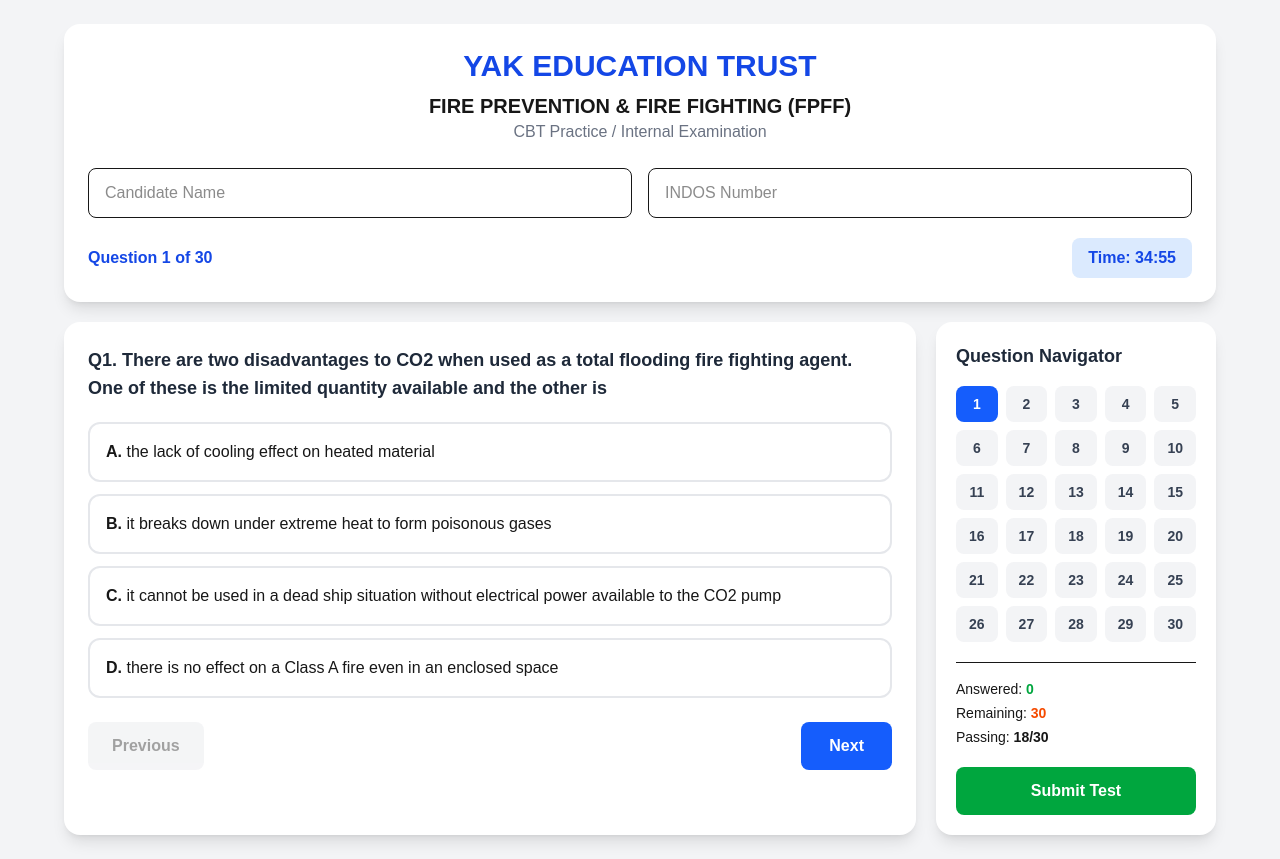
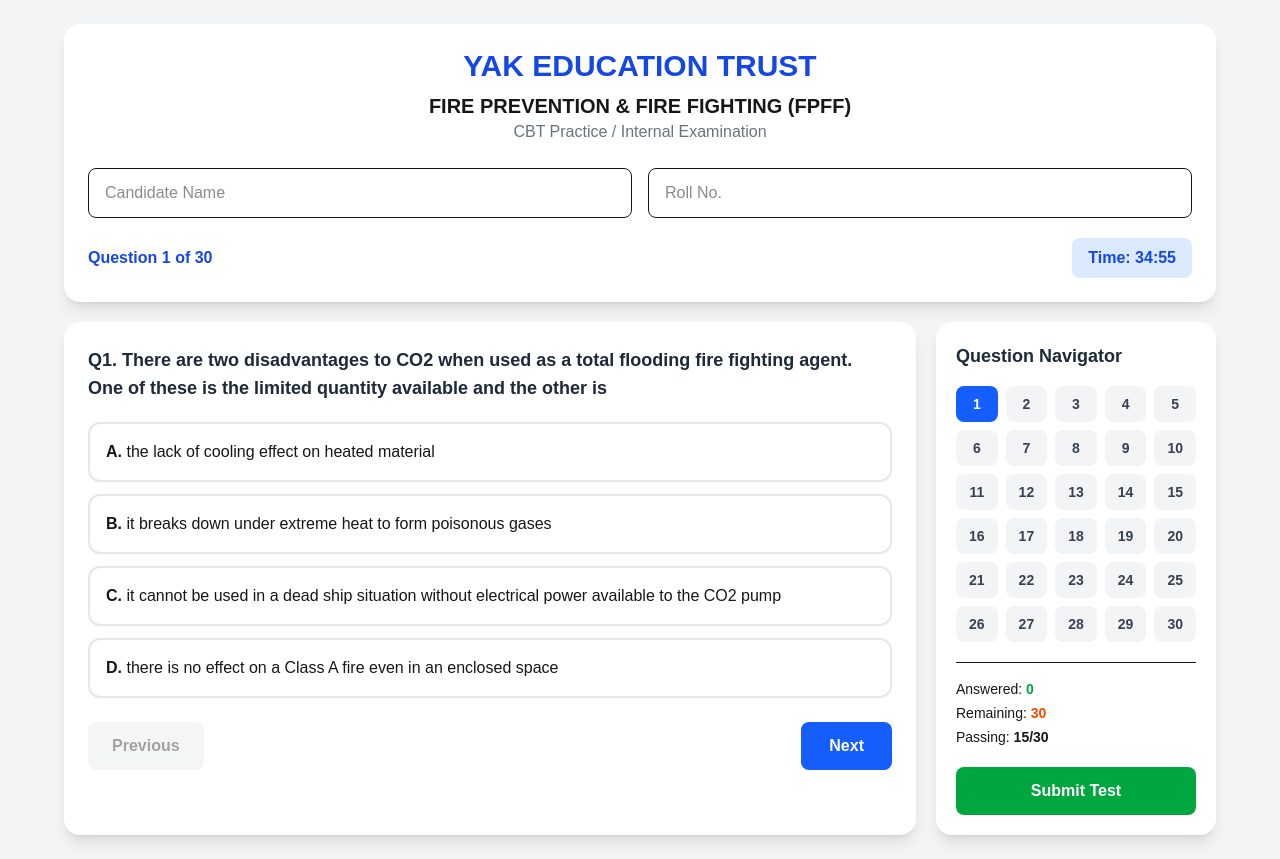
Before and after one commit to yakcbt/yak-cbt, a Next.js app: page /fpff in a window 1280 px wide. Built offline with nearby package versions, Linux system fonts and the light colour scheme; no server answers.

Commit message:
Update roll number and passing marks

```diff
--- a/app/admin/page.tsx
+++ b/app/admin/page.tsx
@@ -167,7 +167,8 @@
                 <tr>
                   <th className="p-3 text-left">Date / Time</th>
                   <th className="p-3 text-left">Candidate Name</th>
-                  <th className="p-3 text-left">INDOS / No.</th>
+<th className="p-3 text-left">Roll No.</th>
+
                   <th className="p-3 text-left">Course</th>
                   <th className="p-3 text-left">Score</th>
                   <th className="p-3 text-left">Result</th>
--- a/app/efa/page.tsx
+++ b/app/efa/page.tsx
@@ -9,7 +9,7 @@
 };
 
 const TOTAL_TIME = 30 * 60;
-const PASS_MARK = 18;
+const PASS_MARK = 15;
 
 const questions: Question[] = [
   {
@@ -316,7 +316,7 @@
   const [submitted, setSubmitted] = useState(false);
 
   const [candidateName, setCandidateName] = useState("");
-  const [indos, setIndos] = useState("");
+ const [rollNo, setRollNo] = useState("");
 
   const selectAnswer = (optionIndex: number) => {
     const updated = [...answers];
@@ -339,7 +339,7 @@
   const { error } = await supabase.from("exam_results").insert([
     {
       candidate_name: candidateName,
-      candidate_no: Number(indos),
+      candidate_no: Number(rollNo),
       course: "EFA",
       score: score,
     },
@@ -358,7 +358,7 @@
     setTimeLeft(TOTAL_TIME);
     setSubmitted(false);
     setCandidateName("");
-    setIndos("");
+    setRollNo("");
   };
 
   useEffect(() => {
@@ -433,8 +433,8 @@
               </p>
 
               <p className="mt-1 text-lg">
-                INDOS No.:{" "}
-                <strong>{indos.trim() || "Not Provided"}</strong>
+                ROLLNo.:{" "}
+                <strong>{rollNo.trim() || "Not Provided"}</strong>
               </p>
 
               <div className="mt-6">
@@ -572,9 +572,9 @@
 
             <input
               type="text"
-              placeholder="INDOS Number"
-              value={indos}
-              onChange={(e) => setIndos(e.target.value)}
+              placeholder="ROLL Number"
+              value={rollNo}
+              onChange={(e) => setRollNo(e.target.value)}
               className="rounded-lg border border-slate-300 px-4 py-3 outline-none focus:border-blue-500"
             />
           </div>
--- a/app/fpff/page.tsx
+++ b/app/fpff/page.tsx
@@ -228,7 +228,7 @@
 ];
 
 const TOTAL_TIME = 35 * 60;
-const PASS_MARK = 18;
+const PASS_MARK = 15;
 
 export default function FPFFPage() {
   const [current, setCurrent] = useState(0);
@@ -238,8 +238,7 @@
   const [submitted, setSubmitted] = useState(false);
   const [timeLeft, setTimeLeft] = useState(TOTAL_TIME);
   const [name, setName] = useState("");
-  const [indos, setIndos] = useState("");
-
+ const [rollNo, setRollNo] = useState("");
   useEffect(() => {
     if (submitted) return;
 
@@ -287,7 +286,7 @@
     setSubmitted(false);
     setTimeLeft(TOTAL_TIME);
     setName("");
-    setIndos("");
+    setRollNo("");
   }
 
   async function submitTest() {
@@ -297,7 +296,7 @@
     .from("exam_results")
     .insert({
       candidate_name: name,
-      candidate_no: Number(indos),
+      candidate_no: Number(rollNo),
       course: "FPFF",
       score: score,
     });
@@ -337,8 +336,8 @@
               </p>
 
               <p className="text-gray-700">
-                INDOS No.:{" "}
-                <strong>{indos.trim() || "Not Provided"}</strong>
+                Roll No.:{" "}
+<strong>{rollNo.trim() || "Not Provided"}</strong>
               </p>
 
               <div className="mt-6 text-6xl font-bold text-blue-700">
@@ -460,9 +459,9 @@
             />
 
             <input
-              value={indos}
-              onChange={(e) => setIndos(e.target.value)}
-              placeholder="INDOS Number"
+              value={rollNo}
+onChange={(e) => setRollNo(e.target.value)}
+placeholder="Roll No."
               className="rounded-lg border px-4 py-3 outline-none focus:border-blue-500"
             />
           </div>
--- a/app/pssr/page.tsx
+++ b/app/pssr/page.tsx
@@ -9,7 +9,7 @@
 };
 
 const TOTAL_TIME = 30 * 60;
-const PASS_MARK = 18;
+const PASS_MARK = 15;
 
 const questions: Question[] = [
   {
@@ -311,8 +311,7 @@
   const [timeLeft, setTimeLeft] = useState(TOTAL_TIME);
   const [submitted, setSubmitted] = useState(false);
   const [candidateName, setCandidateName] = useState("");
-  const [indos, setIndos] = useState("");
-
+  const [rollNo, setRollNo] = useState("");
   const selectAnswer = (optionIndex: number) => {
     const updated = [...answers];
     updated[current] = optionIndex;
@@ -334,7 +333,7 @@
   const { error } = await supabase.from("exam_results").insert([
     {
       candidate_name: candidateName,
-      candidate_no: Number(indos),
+      candidate_no: Number(rollNo),
       course: "PSSR",
       score: score,
     },
@@ -353,7 +352,7 @@
     setTimeLeft(TOTAL_TIME);
     setSubmitted(false);
     setCandidateName("");
-    setIndos("");
+    setRollNo("");
   };
 
   useEffect(() => {
@@ -426,7 +425,7 @@
 
               <p className="mt-1 text-lg">
                 INDOS No.:{" "}
-                <strong>{indos.trim() || "Not Provided"}</strong>
+                <strong>{rollNo.trim() || "Not Provided"}</strong>
               </p>
 
               <div className="mt-6">
@@ -552,9 +551,9 @@
 
             <input
               type="text"
-              placeholder="INDOS Number"
-              value={indos}
-              onChange={(e) => setIndos(e.target.value)}
+              placeholder="Roll No."
+value={rollNo}
+onChange={(e) => setRollNo(e.target.value)}
               className="rounded-lg border border-slate-300 px-4 py-3 outline-none focus:border-blue-500"
             />
           </div>
--- a/app/pst/page.tsx
+++ b/app/pst/page.tsx
@@ -286,7 +286,7 @@
 ];
 
 const TOTAL_TIME = 30 * 60;
-const PASS_MARK = 18;
+const PASS_MARK = 15;
 
 export default function PSTPage() {
   const [current, setCurrent] = useState(0);
@@ -296,7 +296,7 @@
   const [timeLeft, setTimeLeft] = useState(TOTAL_TIME);
   const [submitted, setSubmitted] = useState(false);
   const [candidateName, setCandidateName] = useState("");
-  const [indos, setIndos] = useState("");
+const [rollNo, setRollNo] = useState("");
 
   useEffect(() => {
     if (submitted) return;
@@ -333,7 +333,7 @@
     .from("exam_results")
     .insert({
       candidate_name: candidateName,
-      candidate_no: Number(indos),
+      candidate_no: Number(rollno),
       course: "PST",
       score: score,
     });
@@ -393,7 +393,7 @@
                 </p>
 
                 <p className="mt-1">
-                  INDOS No.: <strong>{indos || "Not Provided"}</strong>
+                  Roll No.: <strong>{rollNo || "Not Provided"}</strong>
                 </p>
 
                 <div className="mt-6 text-5xl font-bold">
@@ -515,9 +515,9 @@
 
             <input
               type="text"
-              placeholder="INDOS Number"
-              value={indos}
-              onChange={(e) => setIndos(e.target.value)}
+             placeholder="Roll No."
+value={rollNo}
+onChange={(e) => setRollNo(e.target.value)}
               className="rounded-xl border border-gray-300 px-4 py-3 outline-none focus:border-blue-500"
             />
           </div>
--- a/app/stsdsd/page.tsx
+++ b/app/stsdsd/page.tsx
@@ -312,7 +312,7 @@
 ];
 
 const TOTAL_TIME = 30 * 60;
-const PASS_MARK = 18;
+const PASS_MARK = 15;
 
 export default function STSDSDPage() {
   const [current, setCurrent] = useState(0);
@@ -322,7 +322,7 @@
   const [submitted, setSubmitted] = useState(false);
   const [timeLeft, setTimeLeft] = useState(TOTAL_TIME);
   const [name, setName] = useState("");
-  const [indos, setIndos] = useState("");
+ const [rollNo, setRollNo] = useState("");
 async function submitTest() {
   if (submitted) return;
 
@@ -333,7 +333,7 @@
   const { error } = await supabase.from("exam_results").insert([
     {
       candidate_name: name,
-      candidate_no: Number(indos),
+      candidate_no: Number(rollNo),
       course: "STSDSD",
       score: score,
     },
@@ -412,7 +412,7 @@
               </p>
 
               <p className="mt-1">
-                INDOS No.: <strong>{indos || "Not Provided"}</strong>
+               Roll No.: <strong>{rollNo || "Not Provided"}</strong>
               </p>
 
               <p className="mt-6 text-5xl font-bold text-blue-800">
@@ -513,9 +513,9 @@
             />
 
             <input
-              value={indos}
-              onChange={(e) => setIndos(e.target.value)}
-              placeholder="INDOS Number"
+              value={rollNo}
+              onChange={(e) => setRollNo(e.target.value)}
+              placeholder="ROLL Number"
               className="rounded-xl border px-4 py-3 outline-none focus:ring-2 focus:ring-blue-500"
             />
           </div>
```
